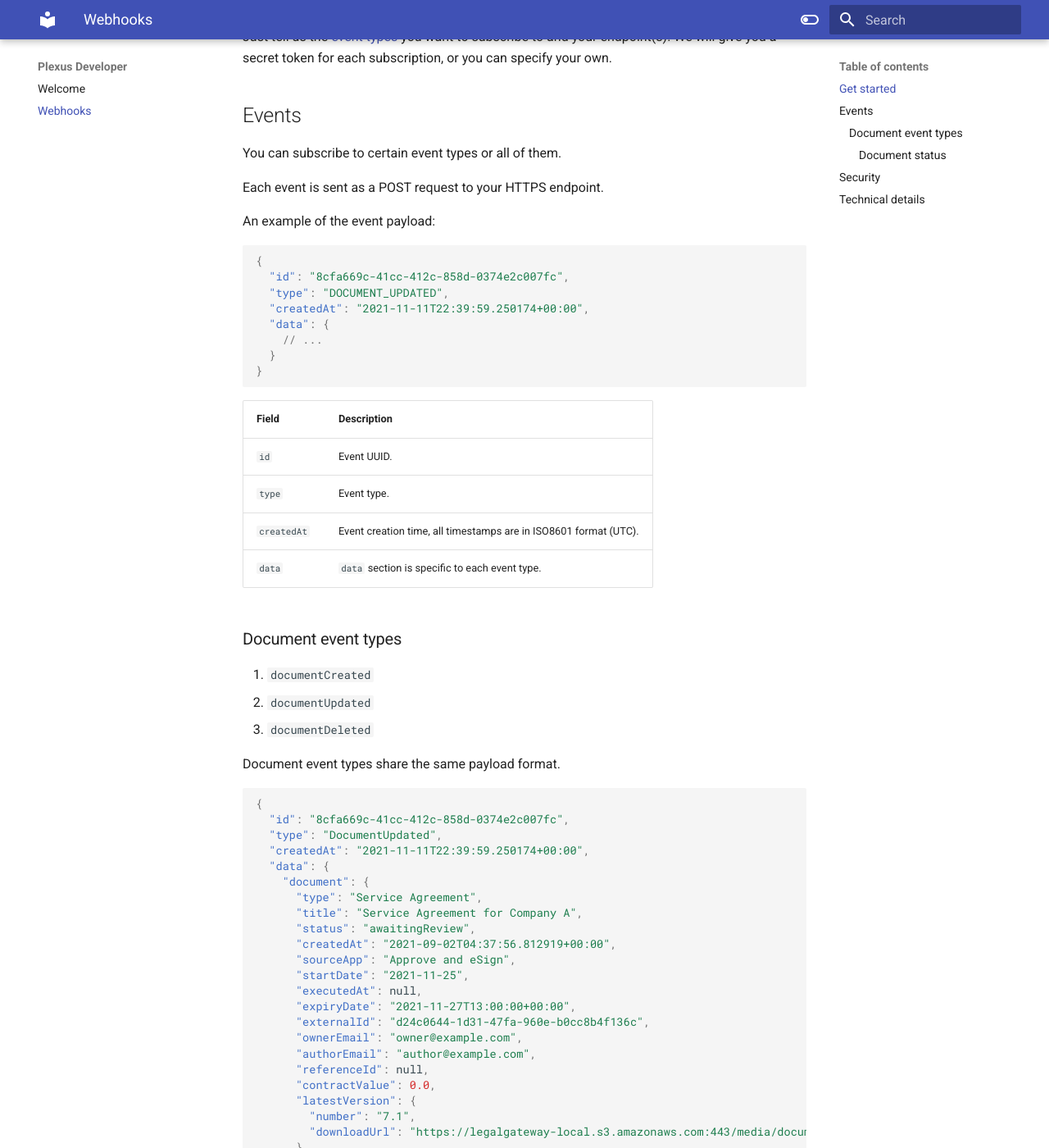
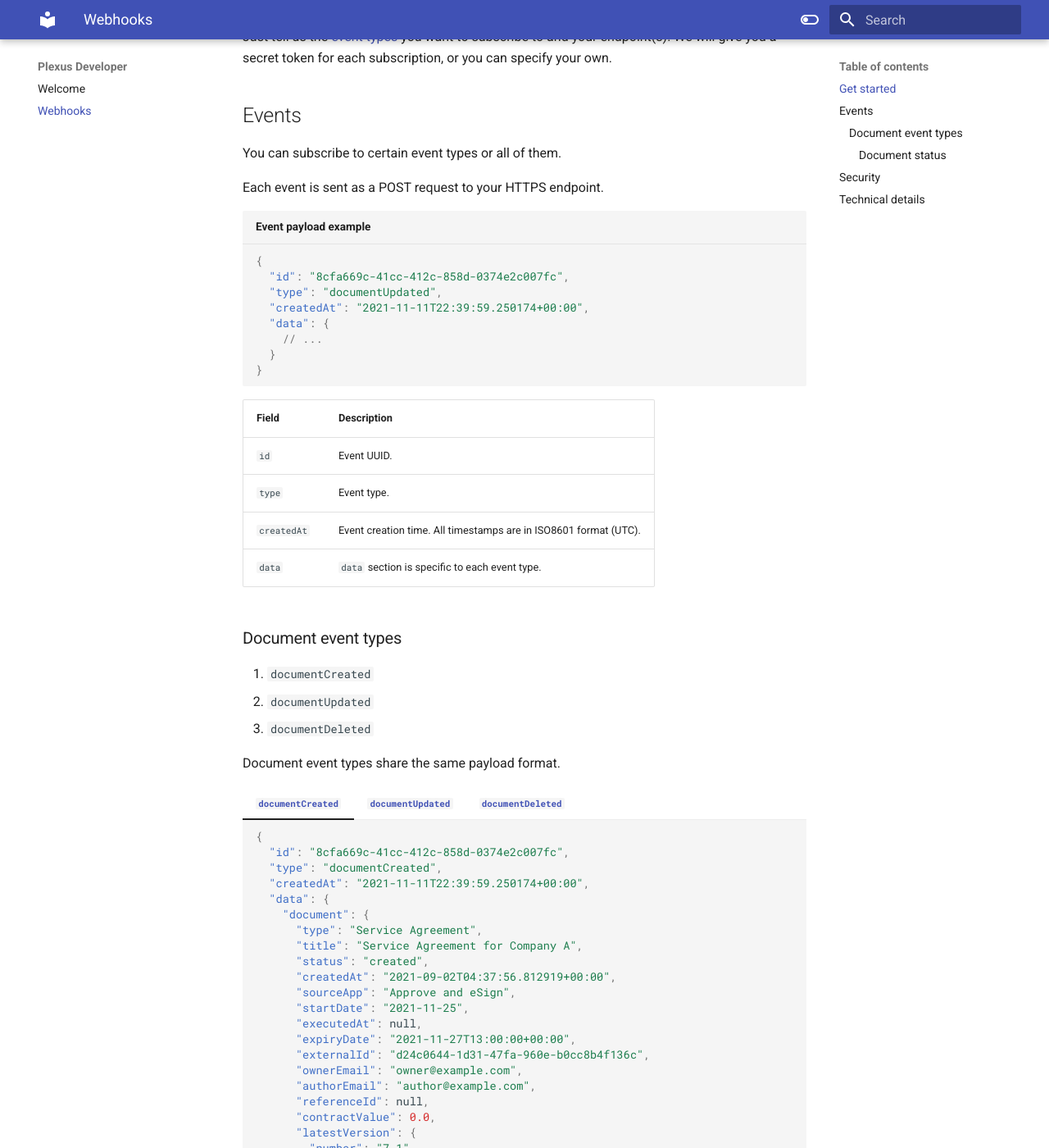
Before and after one commit to Plexlogic/developer, an MkDocs documentation site: the page built from docs/webhooks.md, in a window 1280 px wide and 1400 px high, scrolled down 373 px. Shown: the whole window at 82% size. Built offline with MkDocs 1.6.1 and Material for MkDocs 9.7.7, drawn with Linux system fonts in a browser that asks for light colours; comment, search, counter and statistics services are not loaded; part of the change alters nothing that is shown; some of the changed text lies outside the part shown.

Commit message:
Add content tab for different event types

````diff
--- a/docs/webhooks.md
+++ b/docs/webhooks.md
@@ -16,12 +16,10 @@ You can subscribe to certain event types or all of them.
 
 Each event is sent as a POST request to your HTTPS endpoint.
 
-An example of the event payload:
-
-```json
+```json title="Event payload example"
 {
   "id": "8cfa669c-41cc-412c-858d-0374e2c007fc",
-  "type": "DOCUMENT_UPDATED",
+  "type": "documentUpdated",
   "createdAt": "2021-11-11T22:39:59.250174+00:00",
   "data": {
     // ...
@@ -33,7 +31,7 @@ An example of the event payload:
 | --- | --- |
 | `id` | Event UUID. |
 | `type` | Event type. |
-| <span id="event-created-at">`createdAt`</span> | Event creation time, all timestamps are in ISO8601 format (UTC). |
+| <span id="event-created-at">`createdAt`</span> | Event creation time. All timestamps are in ISO8601 format (UTC). |
 | `data` | `data` section is specific to each event type. |
 
 ### Document event types
@@ -44,44 +42,129 @@ An example of the event payload:
 
 Document event types share the same payload format.
 
-```json
-{
-  "id": "8cfa669c-41cc-412c-858d-0374e2c007fc",
-  "type": "DocumentUpdated",
-  "createdAt": "2021-11-11T22:39:59.250174+00:00",
-  "data": {
-    "document": {
-      "type": "Service Agreement",
-      "title": "Service Agreement for Company A",
-      "status": "awaitingReview",
-      "createdAt": "2021-09-02T04:37:56.812919+00:00",
-      "sourceApp": "Approve and eSign",
-      "startDate": "2021-11-25",
-      "executedAt": null,
-      "expiryDate": "2021-11-27T13:00:00+00:00",
-      "externalId": "d24c0644-1d31-47fa-960e-b0cc8b4f136c",
-      "ownerEmail": "owner@example.com",
-      "authorEmail": "author@example.com",
-      "referenceId": null,
-      "contractValue": 0.0,
-      "latestVersion": {
-        "number": "7.1",
-        "downloadUrl": "https://legalgateway-local.s3.amazonaws.com:443/media/documents/2499/Contract_2JS9d2q.docx?..."
-      },
-      "additionalFacts": {
-        "customFact1": "abc",
-        "customFact1": "123",
-        "currency": "AUD"
-      },
-      "counterpartyName": "Company A",
-      "publishedVersion": {
-        "number": "7.0",
-        "downloadUrl": "https://legalgateway-local.s3.amazonaws.com:443/media/documents/2499/Contract_4JF72sf.docx?..."
+
+=== "`documentCreated`"
+
+    ```json
+    {
+      "id": "8cfa669c-41cc-412c-858d-0374e2c007fc",
+      "type": "documentCreated",
+      "createdAt": "2021-11-11T22:39:59.250174+00:00",
+      "data": {
+        "document": {
+          "type": "Service Agreement",
+          "title": "Service Agreement for Company A",
+          "status": "created",
+          "createdAt": "2021-09-02T04:37:56.812919+00:00",
+          "sourceApp": "Approve and eSign",
+          "startDate": "2021-11-25",
+          "executedAt": null,
+          "expiryDate": "2021-11-27T13:00:00+00:00",
+          "externalId": "d24c0644-1d31-47fa-960e-b0cc8b4f136c",
+          "ownerEmail": "owner@example.com",
+          "authorEmail": "author@example.com",
+          "referenceId": null,
+          "contractValue": 0.0,
+          "latestVersion": {
+            "number": "7.1",
+            "downloadUrl": "https://legalgateway-local.s3.amazonaws.com:443/media/documents/2499/Contract_2JS9d2q.docx?..."
+          },
+          "additionalFacts": {
+            "customFact1": "abc",
+            "customFact1": "123",
+            "currency": "AUD"
+          },
+          "counterpartyName": "Company A",
+          "publishedVersion": {
+            "number": "7.0",
+            "downloadUrl": "https://legalgateway-local.s3.amazonaws.com:443/media/documents/2499/Contract_4JF72sf.docx?..."
+          }
+        }
       }
     }
-  }
-}
-```
+    ```
+
+=== "`documentUpdated`"
+
+    ```json
+    {
+      "id": "8cfa669c-41cc-412c-858d-0374e2c007fc",
+      "type": "documentUpdated",
+      "createdAt": "2021-11-11T22:39:59.250174+00:00",
+      "data": {
+        "document": {
+          "type": "Service Agreement",
+          "title": "Service Agreement for Company A",
+          "status": "awaitingReview",
+          "createdAt": "2021-09-02T04:37:56.812919+00:00",
+          "sourceApp": "Approve and eSign",
+          "startDate": "2021-11-25",
+          "executedAt": null,
+          "expiryDate": "2021-11-27T13:00:00+00:00",
+          "externalId": "d24c0644-1d31-47fa-960e-b0cc8b4f136c",
+          "ownerEmail": "owner@example.com",
+          "authorEmail": "author@example.com",
+          "referenceId": null,
+          "contractValue": 0.0,
+          "latestVersion": {
+            "number": "7.1",
+            "downloadUrl": "https://legalgateway-local.s3.amazonaws.com:443/media/documents/2499/Contract_2JS9d2q.docx?..."
+          },
+          "additionalFacts": {
+            "customFact1": "abc",
+            "customFact1": "123",
+            "currency": "AUD"
+          },
+          "counterpartyName": "Company A",
+          "publishedVersion": {
+            "number": "7.0",
+            "downloadUrl": "https://legalgateway-local.s3.amazonaws.com:443/media/documents/2499/Contract_4JF72sf.docx?..."
+          }
+        }
+      }
+    }
+    ```
+
+=== "`documentDeleted`"
+
+    ```json
+    {
+      "id": "8cfa669c-41cc-412c-858d-0374e2c007fc",
+      "type": "documentDeleted",
+      "createdAt": "2021-11-11T22:39:59.250174+00:00",
+      "data": {
+        "document": {
+          "type": "Service Agreement",
+          "title": "Service Agreement for Company A",
+          "status": "other",
+          "createdAt": "2021-09-02T04:37:56.812919+00:00",
+          "sourceApp": "Approve and eSign",
+          "startDate": "2021-11-25",
+          "executedAt": null,
+          "expiryDate": "2021-11-27T13:00:00+00:00",
+          "externalId": "d24c0644-1d31-47fa-960e-b0cc8b4f136c",
+          "ownerEmail": "owner@example.com",
+          "authorEmail": "author@example.com",
+          "referenceId": null,
+          "contractValue": 0.0,
+          "latestVersion": {
+            "number": "7.1",
+            "downloadUrl": "https://legalgateway-local.s3.amazonaws.com:443/media/documents/2499/Contract_2JS9d2q.docx?..."
+          },
+          "additionalFacts": {
+            "customFact1": "abc",
+            "customFact1": "123",
+            "currency": "AUD"
+          },
+          "counterpartyName": "Company A",
+          "publishedVersion": {
+            "number": "7.0",
+            "downloadUrl": "https://legalgateway-local.s3.amazonaws.com:443/media/documents/2499/Contract_4JF72sf.docx?..."
+          }
+        }
+      }
+    }
+    ```
 
 **`document`**
 
@@ -90,7 +173,7 @@ Document event types share the same payload format.
 | `type` | Document type. |
 | `title` | Document title. |
 | `status` | [Document status](#document-status). |
-| `createAt` | Document creation timestamp. |
+| `createdAt` | Document creation timestamp. |
 | `sourceApp` | Application that created this document. |
 | `startDate` | Start date specified in applications (e.g. Approve and eSign). |
 | `executedAt` | Executed timestamp, null means it is not executed. |
@@ -161,7 +244,8 @@ def verify_signature(payload_body, signature, secret_token):
     )
 ```
 
-Note that using `==` is **not recommended**, which is vulnerable to timing analysis. Please use a constant time secure comparison in your language similar to [`hamc.compare_digest`](https://docs.python.org/3/library/hmac.html#hmac.compare_digest).
+!!! info "Note"
+    Using `==` is **not recommended**, which is vulnerable to timing analysis. Please use a constant time secure comparison in your language similar to [`hamc.compare_digest`](https://docs.python.org/3/library/hmac.html#hmac.compare_digest).
 
 ## Technical details
 
--- a/mkdocs.yml
+++ b/mkdocs.yml
@@ -6,6 +6,7 @@ theme:
   name: material
   features:
     - navigation.instant
+    - content.code.annotate
   favicon: images/favicon.png
   palette:
     - scheme: default
@@ -33,6 +34,11 @@ markdown_extensions:
   - pymdownx.snippets
 
   - admonition
+  - pymdownx.details
+
+  - pymdownx.tabbed:
+      alternate_style: true
+
   - toc:
       permalink: true
 
````
